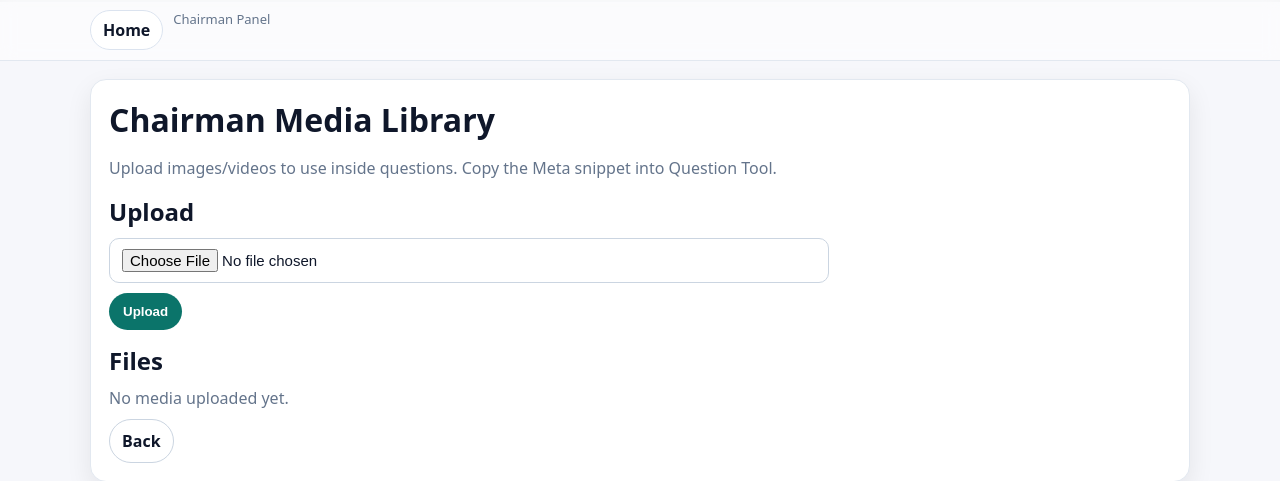
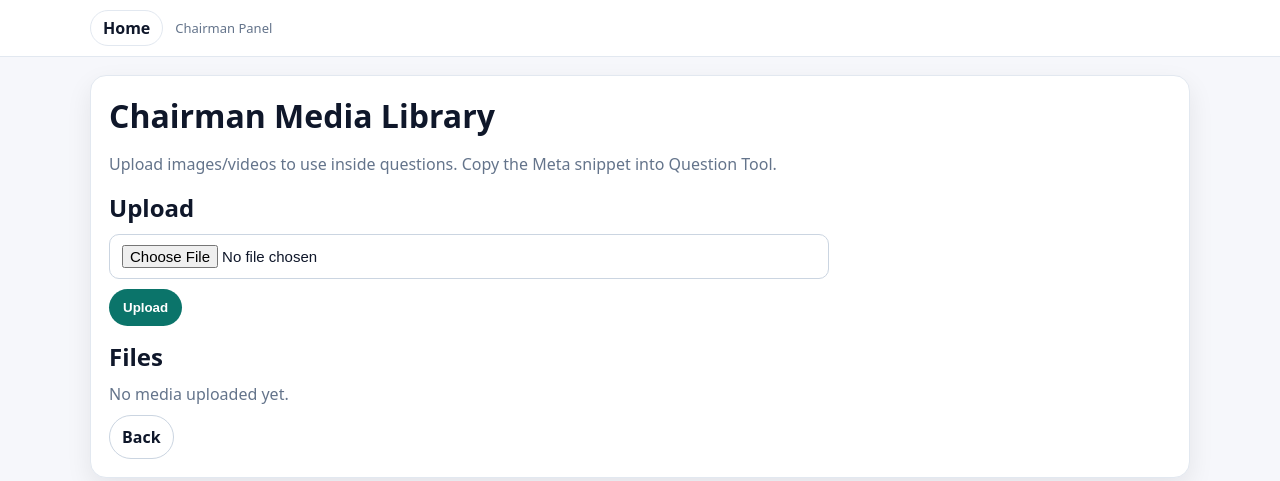
Before and after one commit to Zerox21/Al-Thagher-Skill-Set, a Flask app: page /chairman/media in a window 1280 px wide. Shown: the part 66-547 px from the top of the page. Run offline with Flask 3, Linux system fonts and the light colour scheme; a user stored in the database is signed in.

Commit message:
Update app.css

```diff
--- a/app/static/css/app.css
+++ b/app/static/css/app.css
@@ -17,6 +17,10 @@ body{margin:0;font-family:system-ui,-apple-system,Segoe UI,Arial,sans-serif;colo
 .nav{display:flex;align-items:center;gap:10px;flex-wrap:wrap;}
 .link{color:#fff;text-decoration:underline;font-weight:700;}
 .pill{padding:6px 10px;border-radius:999px;background:rgba(255,255,255,.14);font-weight:700;}
+.toplinks{background:#fff;border-bottom:1px solid var(--line);}
+.toplinks-inner{display:flex;align-items:center;gap:12px;padding:10px 0;flex-wrap:wrap;}
+.tab{display:inline-flex;align-items:center;padding:6px 12px;border-radius:999px;border:1px solid var(--line);background:#fff;color:var(--text);text-decoration:none;font-weight:800;}
+.tab:hover{border-color:var(--primary);color:var(--primary);}
 .footer{padding:22px 0;color:var(--muted);}
 
 .card{background:var(--card);border:1px solid var(--line);border-radius:var(--radius);box-shadow:var(--shadow);padding:18px;margin:18px 0;}
@@ -62,8 +66,3 @@ textarea{resize:vertical;}
 
 .brand-logo{height:34px;width:auto;border-radius:8px;vertical-align:middle;}
 .brand-text{font-weight:900;}
-
-.toplinks{background:rgba(255,255,255,.55);backdrop-filter: blur(8px);border-bottom:1px solid var(--line);}
-.toplinks-inner{display:flex;gap:10px;overflow:auto;padding:10px 0;}
-.tab{display:inline-block;padding:8px 12px;border-radius:999px;border:1px solid #dbe3ef;background:#fff;color:var(--text);text-decoration:none;font-weight:900;white-space:nowrap;}
-.tab:hover{background:#f8fafc;}
```
